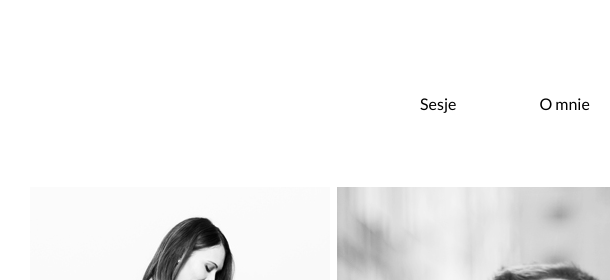
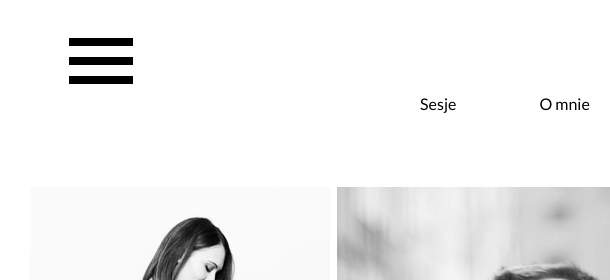
Before and after one commit to wwojciech89/homepage, a plain HTML site: page index.html in a window 1280 px wide. Shown: the top 280 px of the page, 0-610 px from the left. Drawn offline with nearby package versions, Linux system fonts and the light colour scheme.

Commit message:
Add JS file and Sidebar button

```diff
--- /dev/null
+++ b/JS/script.js
@@ -0,0 +1,10 @@
+const hamburger = document.querySelector(".hamburger");
+
+const handleClick = () => {
+    hamburger.classList.toggle("hamburger-active");
+}
+
+hamburger.addEventListener("click", handleClick);
+
+
+console.log("cześć")
--- a/Style/style.css
+++ b/Style/style.css
@@ -18,6 +18,79 @@ html {
     height: 50px;
     margin-top: 20px;
 }
+
+/* Hamburger Menu*/
+
+.hamburger {
+    background-color: transparent;
+    display: inline-block;
+    cursor: pointer;
+    border: 0;
+    margin: 0;
+    left: 8vh;
+    top: 3vh;
+    position: absolute;
+    padding: 5px;
+    outline: none;
+    z-index: 100;
+}
+
+.hamburger__box {
+    width: 64px;
+    height: 64px;
+    display: inline-block;
+    position: relative;
+}
+
+.hamburger__inner-top {
+    width: 100%;
+    height: 8px;
+    background-color: black;
+    position: absolute;
+    left: 0;
+    top: 20%;
+    transform: translateY(-50%);
+    content: '';
+    transition: ease-in-out .3s .3s;
+}
+
+.hamburger-active .hamburger__inner-top {
+    transform: translateY(17px) rotate(-45deg)
+}
+
+.hamburger__inner {
+    width: 100%;
+    height: 8px;
+    background-color: black;
+    position: absolute;
+    left: 0;
+    top: 50%;
+    transform: translateY(-50%);
+    content: '';
+    transition: ease-in-out .3s .3s;
+}
+
+.hamburger-active .hamburger__inner {
+    background-color: transparent;
+}
+
+.hamburger__inner-bottom {
+    width: 100%;
+    height: 8px;
+    background-color: black;
+    position: absolute;
+    left: 0;
+    top: 80%;
+    transform: translateY(-50%);
+    content: '';
+    transition: ease-in-out .3s .3s;
+}
+
+.hamburger-active .hamburger__inner-bottom {
+    transform: translateY(-21px) rotate(45deg)
+}
+
+/* Hamburger Menu End*/
 
 /* Social Media*/
 
@@ -102,7 +175,6 @@ html {
 
 .navigationList-position:hover .dropDownList {
     opacity: 1;
-
     margin-left: -30px;
     left: inherit;
 }
--- a/index.html
+++ b/index.html
@@ -9,12 +9,22 @@
         <meta name="description" content="Fotografia ślubna">
         <link rel="stylesheet" href="https://cdnjs.cloudflare.com/ajax/libs/normalize/8.0.1/normalize.min.css">
         <link href="https://fonts.googleapis.com/css2?family=Lato:wght@400;900&display=swap" rel="stylesheet">
+        <script defer src="JS/script.js"></script>
 
         <title>Anna Wojtkiewicz Fotografia</title>
 </head>
 
 <body class="background">
     <header class="wrapper">
+        <!-- Hamburger Menu-->
+        <button class="hamburger">
+            <span class="hamburger__box">
+                <span class="hamburger__inner-top"></span>
+                <span class="hamburger__inner"></span>
+                <span class="hamburger__inner-bottom"></span>
+            </span>
+        </button>
+        <!-- Hamburger Menu End-->
 
         <a href="https://www.instagram.com/anawojtkiewicz/?hl=pl"><img class="wrapper__logo"
                 src="Picture/Header/Instagram.png" alt="PageLogo" title="Anna Wojtkiewicz - Fotografia">
```
